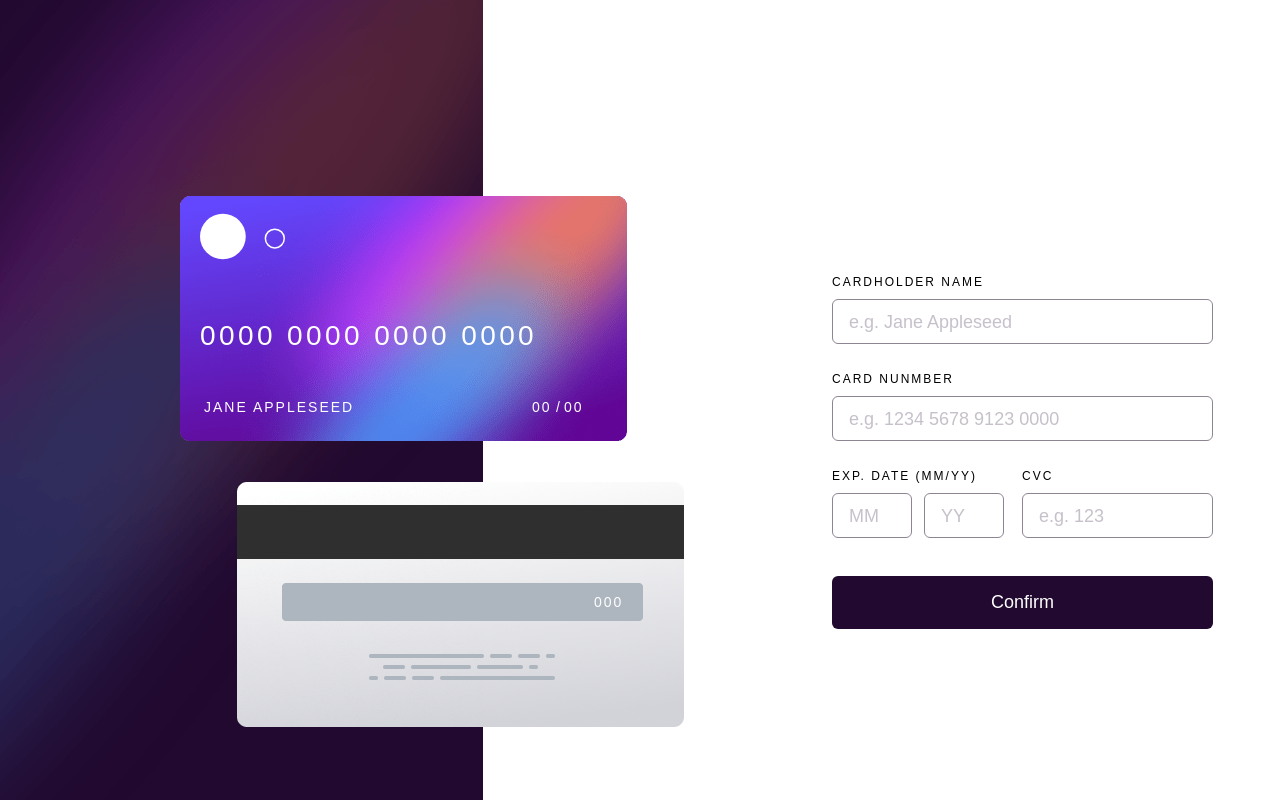
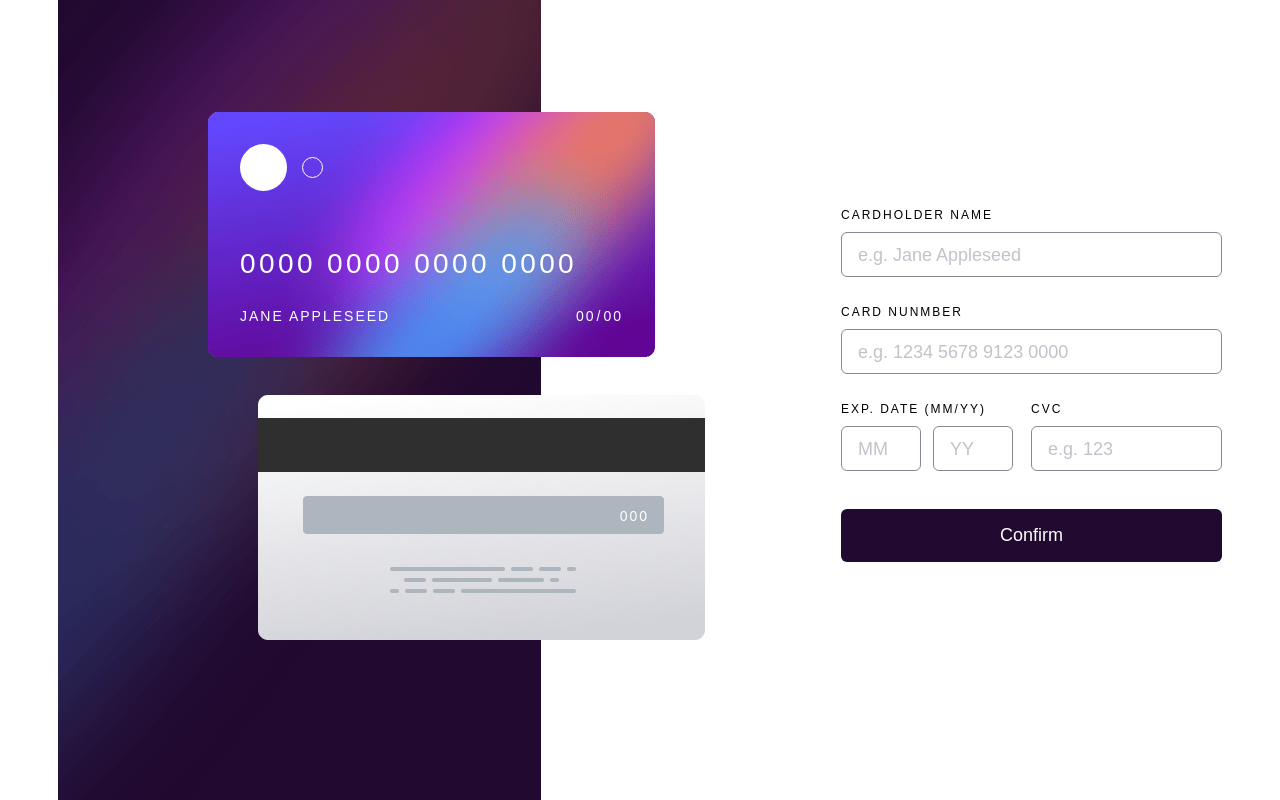
Before and after one commit to GonzaloGC/Interactive-card-form-vitejs, a website built with Vite: page index.html in a window 1280 px wide. Built offline with nearby package versions, Linux system fonts and the light colour scheme.

Commit message:
fixed styles add flexbox

```diff
--- a/index.html
+++ b/index.html
@@ -12,101 +12,76 @@
     <link rel="stylesheet" href="style.css" />
     <title>Frontend Mentor | Interactive card details form</title>
   </head>
-  <body>
-    <section>
+  <body class="flex laptop:items-center laptop:justify-center laptop:content-center justify-center items-start m-0 p-0 h-screen">
+    <section class="flex flex-col laptop:flex-row laptop:gap-[300px] laptop:justify-center laptop:items-center justify-center items-center gap-[91px]">
       <header
-        class="w-[375px] h-[240px] bg-[url('src/images/bg-main-mobile.png')] bg-no-repeat laptop:bg-[url('src/images/bg-main-desktop.png')] laptop:bg-no-repeat laptop:h-screen laptop:w-[483px]"
+        class="w-[375px] h-[240px] bg-[url('src/images/bg-main-mobile.png')] bg-no-repeat bg-cover laptop:flex laptop:justify-center laptop:items-center laptop:bg-[url('src/images/bg-main-desktop.png')] laptop:bg-no-repeat laptop:h-screen laptop:w-[483px]"
        >
         <section
-          class="w-[343px] h-[251] laptop:w-[541px] laptop:h-[527px] laptop:top-[70px] laptop:left-[164px] laptop:right-[735px] laptop:flex laptop:relative laptop:flex-col-reverse laptop:justify-between laptop:place-content-between"
+          class="w-[343px] h-[251px] laptop:w-[541px] laptop:h-[527px] laptop:flex laptop:flex-col-reverse laptop:justify-center laptop:left-[150px] left-[16px] laptop:bottom-10 gap-[6px] relative"
           >
-          <div>
-            <img
-              class="relative top-[32px] left-[73px] w-[286px] h-[157px] laptop:w-[447px] laptop:h-[245px] laptop:top-[130px]"
-              src="/src/images/bg-card-back.png"
-              alt="background card back"
-            />
+          <div class="bg-[url('src/images/bg-card-back.png')] bg-no-repeat bg-cover w-[286px] h-[157px] laptop:w-[447px] laptop:h-[245px] pb-[2px] pr-9 laptop:pr-14 laptop:pb-1 absolute laptop:relative top-[32px] left-[50px] flex justify-end items-center">
+
             <p
               id="numberCardBack"
-              class="absolute text-white top-[103px] left-[304px] font-grot text-[9px] leading-[11px] tracking-[1.29px] font-medium laptop:absolute laptop:top-[523px] laptop:left-[430px] laptop:font-grot laptop:text-[14px] laptop:leading-[18px] laptop:tracking-[2px] laptop:font-medium"
+              class=" text-white font-grot text-[9px] leading-[11px] tracking-[1.29px] font-medium laptop:top-[523px] laptop:left-[430px] laptop:font-grot laptop:text-[14px] laptop:leading-[18px] laptop:tracking-[2px] laptop:font-medium"
             >
               000
             </p>
           </div>
-          <div>
-            <img
-              class="absolute top-[126px] left-[16px] w-[286px] h-[157px] laptop:w-[447px] laptop:h-[245px] laptop:self-start laptop:absolute"
-              src="/src/images/bg-card-front.png"
-              alt="background card front"
-            />
-            <div class="">
-              <svg
-                class="absolute top-[143px] left-[36px] laptop:w-[47px] laptop:h-[47px]"
-                width="31"
-                height="30"
-                viewBox="0 0 31 30"
-                fill="none"
-                xmlns="http://www.w3.org/2000/svg"
-              >
-                <ellipse
-                  cx="15.0932"
-                  cy="15"
-                  rx="15.0932"
-                  ry="15"
-                  fill="white"
-                />
-              </svg>
-              <svg
-                class="absolute left-[78px] top-[152px] laptop:top-[158px] laptop:w-[21px] laptop:h-[21px] laptop:left-[100px]"
-                width="14"
-                height="14"
-                viewBox="0 0 14 14"
-                fill="none"
-                xmlns="http://www.w3.org/2000/svg"
-              >
-                <path
-                  d="M13.5 7C13.5 10.4489 10.6859 13.25 7.20806 13.25C3.73021 13.25 0.916138 10.4489 0.916138 7C0.916138 3.55113 3.73021 0.75 7.20806 0.75C10.6859 0.75 13.5 3.55113 13.5 7Z"
-                  stroke="white"
-                />
-              </svg>
+
+          <div class="bg-[url('src/images/bg-card-front.png')] bg-no-repeat bg-cover relative top-[126px] w-[286px] h-[157px] laptop:w-[447px] laptop:h-[245px] laptop:static ">
+
+            <div class="p-[19px] laptop:p-[32px] h-full box-border flex flex-col justify-between">
+              <div class="flex items-center gap-2 laptop:gap-[15px]">
+                <div class="border-[3px] border-solid border-white w-[31px]
+                h-[30px] laptop:w-[47px] laptop:h-[47px] rounded-[50%] bg-white"></div>
+                <div class="border-[1.5px] border-solid border-white w-[14px]
+                h-[14px] laptop:w-[21px] laptop:h-[21px] rounded-[50%]"></div>
               </div>
+              <div class="flex flex-col gap-[17px] laptop:gap-[25.5px]">
                 <p
                   id="numberCardFront"
-              class="top-[52px] left-[36px] relative text-white laptop:relative laptop:top-[248px] font-grot text-lg leading-[23px] tracking-[2.2px] laptop:font-grot laptop:text-[28px] laptop:leading-[36px] laptop:tracking-[3.4px] laptop:font-medium"
+                  class="left-[36px] text-white  laptop:top-[248px] font-grot text-lg leading-[23px] tracking-[2.2px] laptop:font-grot laptop:text-[28px] laptop:leading-[36px] laptop:tracking-[3.4px] laptop:font-medium"
                 >
                   0000 0000 0000 0000
                 </p>
-            <div class="flex mt-2">
+                <div class="flex justify-between">
                   <p
                     id="nameCardBack"
-                class="top-[250px] left-10 absolute text-white laptop:top-[328px] font-grot text-[9px] leading-[11px] tracking-[1.28px] font-medium laptop:font-grot laptop:text-[14px] laptop:leading-[18px] laptop:tracking-[2px] laptop:font-medium"
+                    class=" left-10 text-white laptop:top-[328px] font-grot text-[9px] leading-[11px] tracking-[1.28px] font-medium laptop:font-grot laptop:text-[14px] laptop:leading-[18px] laptop:tracking-[2px] laptop:font-medium"
                   >
                     JANE APPLESEED
                   </p>
+                  <div class="flex gap-[1px]" >
                     <p
                       id="valueMonthCard"
-                class="top-[250px] left-[248px] absolute text-white laptop:top-[328px] laptop:left-[368px] text-[9px] leading-[11px] tracking-[1.28px] laptop:font-grot laptop:text-[14px] laptop:leading-[18px] laptop:tracking-[2px] laptop:font-medium"
+                      class=" left-[248px] text-white laptop:top-[328px] laptop:left-[368px] text-[9px] leading-[11px] tracking-[1.28px] laptop:font-grot laptop:text-[14px] laptop:leading-[18px] laptop:tracking-[2px] laptop:font-medium"
                     >
                       00
                     </p>
                     <p
-                class="top-[250px] left-[262px] absolute text-white laptop:top-[328px] laptop:left-[392px] text-[9px] leading-[11px] tracking-[1.28px] laptop:font-grot laptop:text-[14px] laptop:leading-[18px] laptop:tracking-[2px] laptop:font-medium"
+                      class=" left-[262px] text-white laptop:top-[328px] laptop:left-[392px] text-[9px] leading-[11px] tracking-[1.28px] laptop:font-grot laptop:text-[14px] laptop:leading-[18px] laptop:tracking-[2px] laptop:font-medium"
                     >
                       /
                     </p>
                     <p
                       id="valueYearCard"
-                class="top-[250px] left-[268px] absolute text-white laptop:top-[328px] laptop:left-[400px] text-[9px] leading-[11px] tracking-[1.28px] laptop:font-grot laptop:text-[14px] laptop:leading-[18px] laptop:tracking-[2px] laptop:font-medium"
+                      class=" left-[268px] text-white laptop:top-[328px] laptop:left-[400px] text-[9px] leading-[11px] tracking-[1.28px] laptop:font-grot laptop:text-[14px] laptop:leading-[18px] laptop:tracking-[2px] laptop:font-medium"
                     >
                       00
                     </p>
                   </div>
                 </div>
+              </div>
+            </div>
+          </div>
         </section>
       </header>
+
       <section id="sectionForm" class="">
         <form
-          class="w-[327px] h-[328px] top-[331px] left-6 right-6 absolute laptop:w-[381px] laptop:h-[384px] laptop:left-[832px] laptop:top-[275px]"
+          class="w-[327px] h-[328px] top-[331px] left-6 right-6  laptop:w-[381px] laptop:h-[384px] laptop:left-[832px] laptop:top-[275px]"
         >
           <label
             class="mt-0 font-grot text-[12px] leading-[15px] tracking-[2px] font-medium not-italic block"
--- a/main.js
+++ b/main.js
@@ -189,51 +189,16 @@ document.addEventListener("DOMContentLoaded", () => {
       divErrorDateLength > 0 ||
       divErrorCvcLength > 0
     ) {
-
     } else {
       newSection.innerHTML = `<section
-        class="w-[327px] h-[328px] top-[330px] left-6 right-6 absolute laptop:w-[381px] laptop:h-[291px] laptop:left-[832px] laptop:top-[300px]"
+      class="w-[327px] h-[328px] top-[330px] left-6 right-6 laptop:w-[381px] laptop:h-[291px] laptop:left-[px] laptop:top-[300px]"
       >
         <div class="flex flex-col justify-center items-center">
-            <div class="relative">
-              <svg
-               class="relative"
-                width="80"
-                height="80"
-                viewBox="0 0 80 80"
-                fill="none"
-                xmlns="http://www.w3.org/2000/svg"
-              >
-                <circle cx="40" cy="40" r="40" fill="url(#paint0_linear_0_525)" />
-                <defs>
-                  <linearGradient
-                    id="paint0_linear_0_525"
-                    x1="-23.0143"
-                    y1="11.5071"
-                    x2="1.03143e-06"
-                    y2="91.5071"
-                    gradientUnits="userSpaceOnUse"
-                  >
-                    <stop stop-color="#6348FE" />
-                    <stop offset="1" stop-color="#610595" />
-                  </linearGradient>
-                </defs>
-              </svg>
-              <svg
-                class="absolute top-[30px] left-[25px]"
-                width="28"
-                height="21"
-                viewBox="0 0 28 21"
-                fill="none"
-                xmlns="http://www.w3. org/2000/svg"
-              >
-                <path
-                  d="M2 9.91991L10.0801 18L26.0801 2"
-                  stroke="white"
-                  stroke-width="3"
-                />
-              </svg>
+
+          <div class='relative border border-solid  rounded-[50%] bg-[#621ab6] w-[80px] h-[80px] flex justify-center items-center'>
+            <svg class="absolute" xmlns="http://www.w3.org/2000/svg" width="40px" height="40px" viewBox="0 0 24 24"><path fill="#fff" d="m9.55 18l-5.7-5.7l1.425-1.425L9.55 15.15l9.175-9.175L20.15 7.4z"/></svg>
           </div>
+
           <div
             class=" font-Very-dark-violet font-grot text-[28px] leading-[36px] tracking-[3.4px] font-medium uppercase mt-[35px]"
           >
```
Lines whose indentation alone changed are shown as unchanged.
